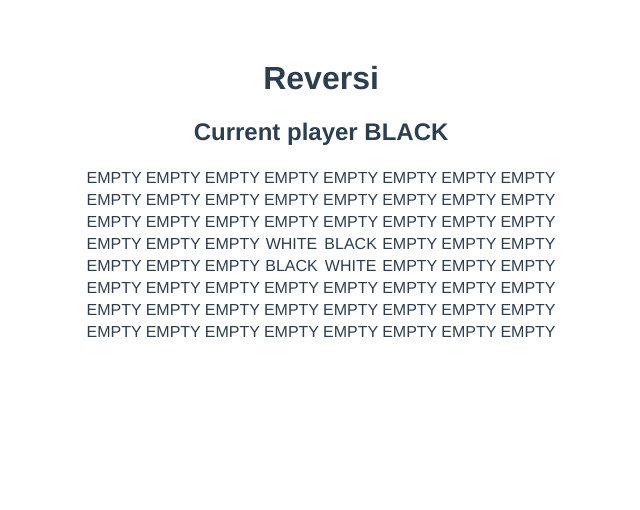
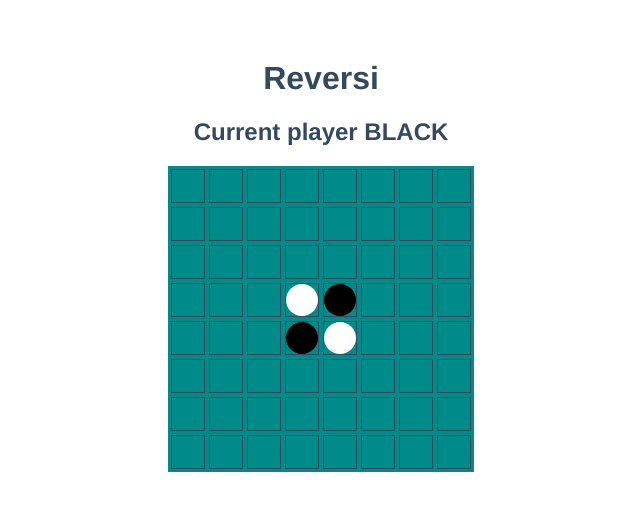
Before and after one commit to delphinemillet/Reversi, a Vue app: page / in a window 1280 px wide. Shown: the top 510 px of the page, without its empty margins (319-959 px from the left). Built offline with nearby package versions, Linux system fonts and the light colour scheme.

Commit message:
:lipstick: board and tiles colors

```diff
--- a/src/App.vue
+++ b/src/App.vue
@@ -29,7 +29,7 @@ export default {
   -webkit-font-smoothing: antialiased;
   -moz-osx-font-smoothing: grayscale;
   text-align: center;
-  color: #2c3e50;
+  color: #35495e;
   margin-top: 60px;
 }
 </style>
--- a/src/components/Board.vue
+++ b/src/components/Board.vue
@@ -27,5 +27,6 @@ export default {
 <style>
 #board {
   margin: auto;
+  background-color: darkcyan;
 }
 </style>
--- a/src/components/Tile.vue
+++ b/src/components/Tile.vue
@@ -1,5 +1,7 @@
 <template>
-  <div @click="$emit('onClickTile')">{{ state }}</div>
+  <div @click="$emit('onClickTile')" class="tile">
+    <div :class="state" />
+  </div>
 </template>
 
 <script>
@@ -10,3 +12,22 @@ export default {
   },
 }
 </script>
+
+<style>
+.tile {
+  width: 2em;
+  height: 2em;
+  border: 1px solid;
+}
+.BLACK {
+  background-color: black;
+  border-radius: 100%;
+  height: 100%;
+}
+.WHITE {
+  background-color: white;
+  border-radius: 100%;
+  height: 100%;
+
+}
+</style>
```
